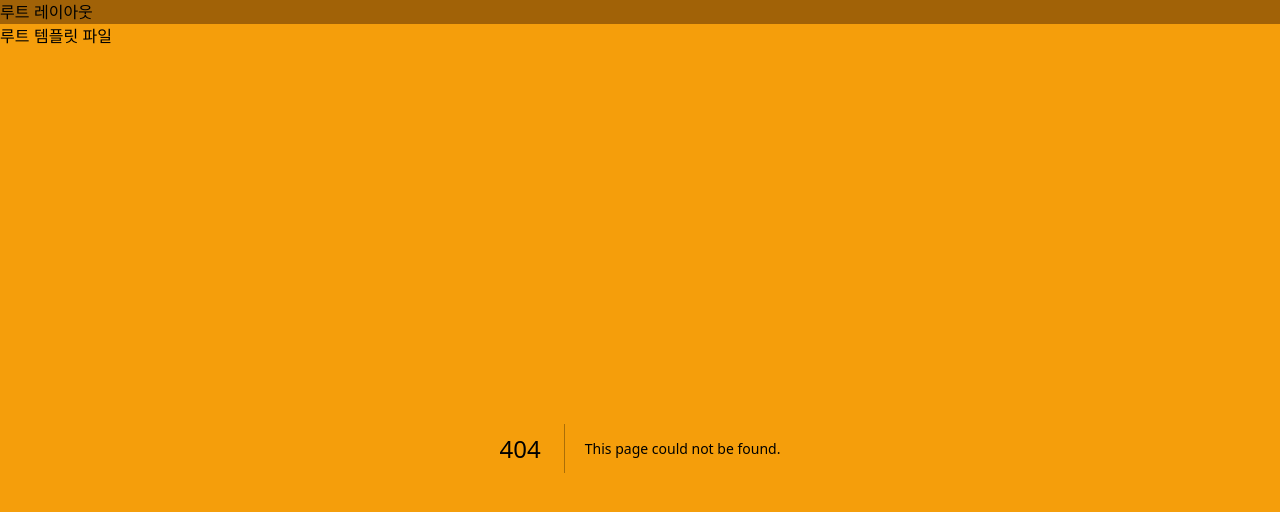
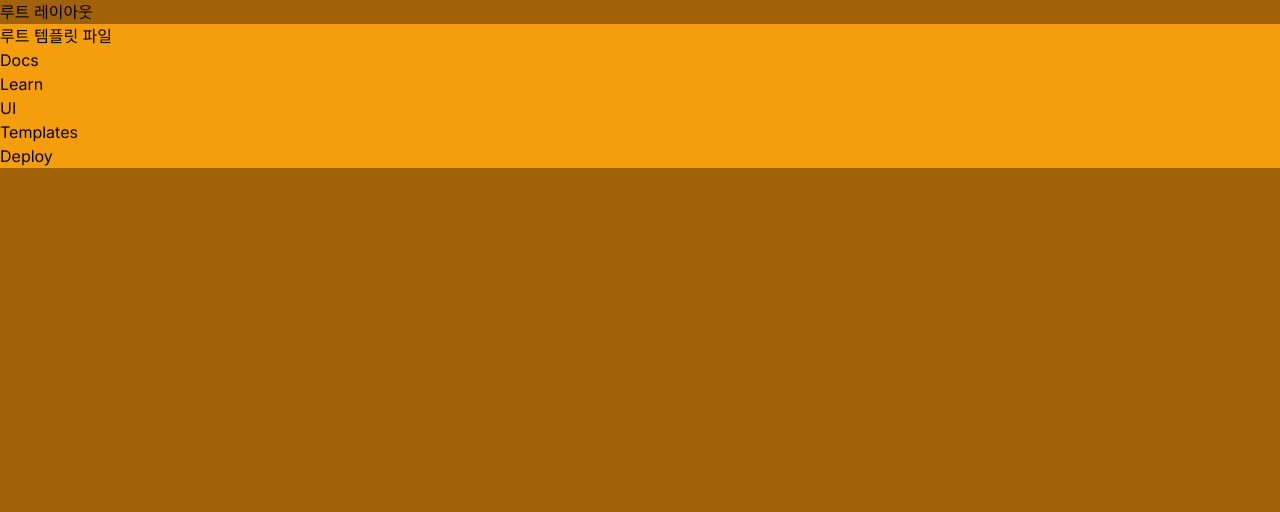
Before and after one commit to guswls1846/nextjs13-playgaround, a Next.js app: page /ui in a window 1280 px wide. Before the commit this address had no page. Shown: the top 512 px of the page. Built offline with nearby package versions, Linux system fonts and the light colour scheme.

Commit message:
feat: Checking Active Links 예제

```diff
--- /dev/null
+++ b/src/app/ui/components/Navigation/data.ts
@@ -0,0 +1,22 @@
+export const navLinks = [
+  {
+    name: "Docs",
+    href: "https://nextjs.org/docs",
+  },
+  {
+    name: "Learn",
+    href: "https://nextjs.org/learn",
+  },
+  {
+    name: "UI",
+    href: "/ui",
+  },
+  {
+    name: "Templates",
+    href: "https://nextjs.org/docs",
+  },
+  {
+    name: "Deploy",
+    href: "https://vercel.com/new",
+  },
+];
--- /dev/null
+++ b/src/app/ui/components/Navigation/index.tsx
@@ -0,0 +1,30 @@
+"use client";
+import { usePathname } from "next/navigation";
+import { NavLink } from "@/app/ui/components/Navigation/type";
+import Link from "next/link";
+
+interface NavigationProps {
+  navLinks: NavLink[];
+}
+
+export function NavigationList({ navLinks }: NavigationProps) {
+  const pathname = usePathname();
+
+  return (
+    <>
+      {navLinks.map((link) => {
+        const isActive = pathname.startsWith(link.href);
+        const textColor = isActive ? "text-blue" : "text-black";
+        return (
+          <Link
+            className={`${textColor} flex items-center`}
+            href={link.href}
+            key={link.name}
+          >
+            {link.name}
+          </Link>
+        );
+      })}
+    </>
+  );
+}
--- /dev/null
+++ b/src/app/ui/components/Navigation/type.ts
@@ -0,0 +1,4 @@
+export interface NavLink {
+  name: string;
+  href: string;
+}
--- /dev/null
+++ b/src/app/ui/page.tsx
@@ -0,0 +1,6 @@
+import { navLinks } from "@/app/ui/components/Navigation/data";
+import { NavigationList } from "@/app/ui/components/Navigation";
+
+export default function NavigationPage() {
+  return <NavigationList navLinks={navLinks} />;
+}
```
